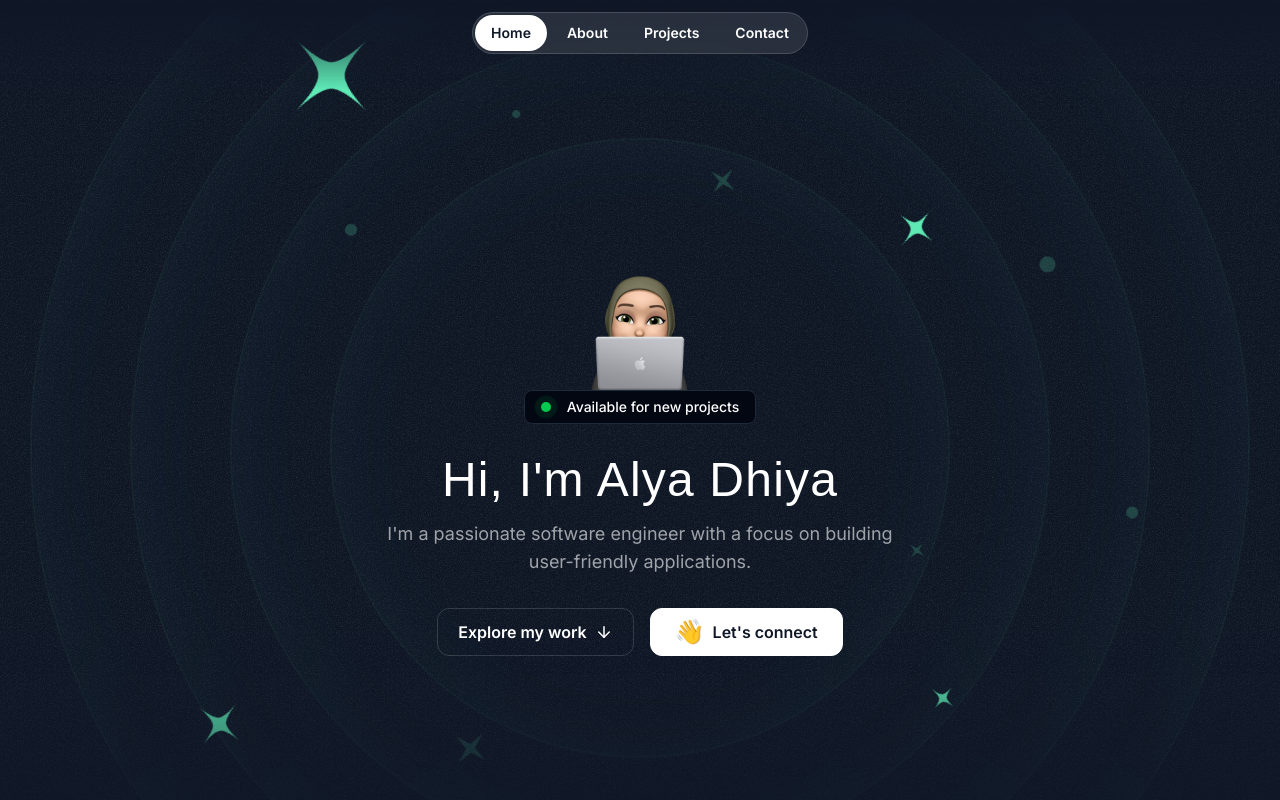
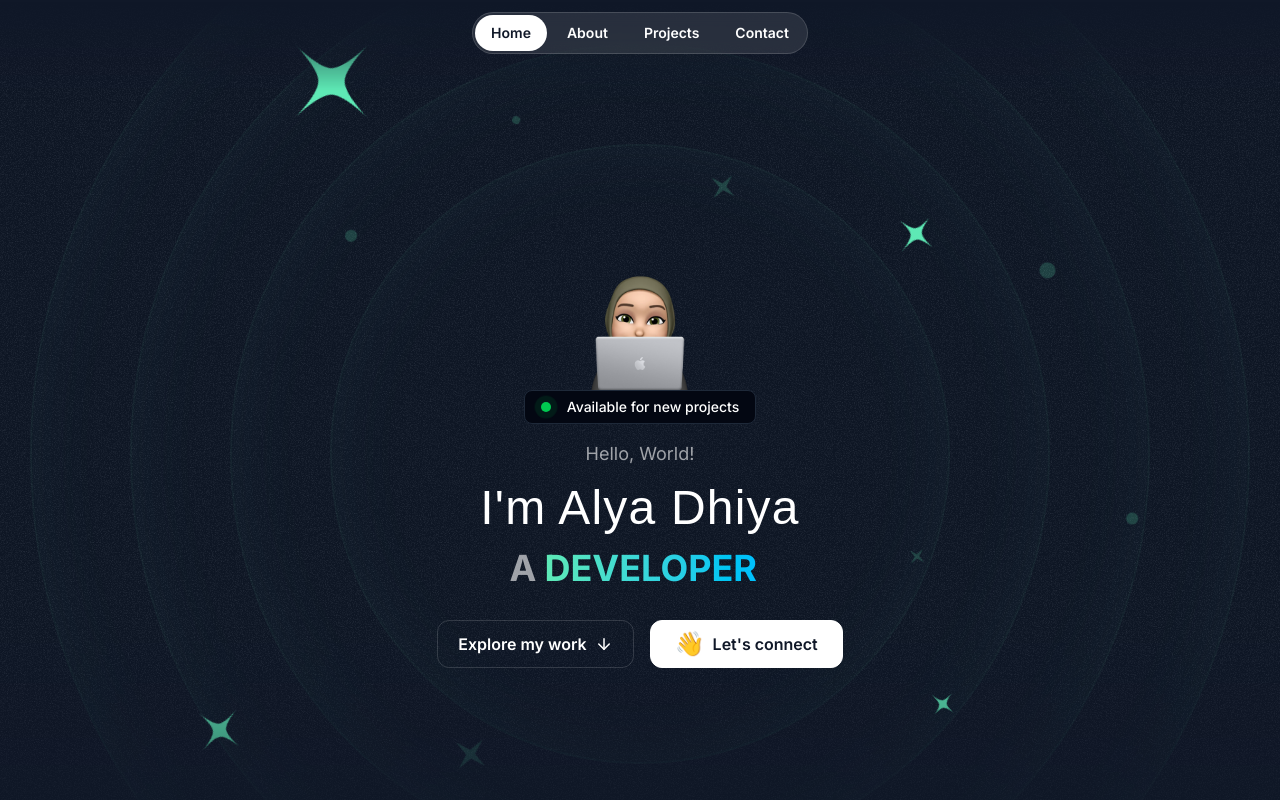
Before and after one commit to alyadyh/alyadyh.github.io, a Next.js app: page / in a window 1280 px wide. Shown: the top 800 px of the page. Built offline with nearby package versions, Linux system fonts and the light colour scheme; a web font is replaced by a local one.

Commit message:
fix: update hero info

```diff
--- a/package.json
+++ b/package.json
@@ -18,6 +18,7 @@
     "react": "19.1.0",
     "react-dom": "19.1.0",
     "react-icons": "^5.5.0",
+    "react-type-animation": "^3.2.0",
     "tailwind-merge": "^3.3.1"
   },
   "devDependencies": {
--- a/src/sections/Hero.tsx
+++ b/src/sections/Hero.tsx
@@ -1,7 +1,10 @@
+"use client"
+
 import Image from "next/image";
 import memojiImage from "../assets/images/memoji-computer.png";
 import { ArrowDown } from "lucide-react";
 import { HeroBackground } from "../components/HeroBackground";
+import { TypeAnimation } from "react-type-animation";
 
 export const HeroSection = () => {
   return (
@@ -28,13 +31,37 @@ export const HeroSection = () => {
           </div>
 
           <div className="max-w-lg mx-auto">
-            <h1 className="text-3xl md:text-5xl font-serif text-center mt-8 tracking-wide">
-              Hi, I&apos;m Alya Dhiya
-            </h1>
             <p className="mt-4 text-center text-white/60 md:text-lg">
-              I&apos;m a passionate software engineer with a focus on building
-              user-friendly applications.
+              Hello, World!
             </p>
+            <div className="flex flex-col gap-2 md:gap-4 mt-4">
+              <h1 className="text-3xl md:text-5xl font-serif text-center tracking-wide">
+                I&apos;m Alya Dhiya
+              </h1>
+              <div className="text-2xl md:text-4xl text-center uppercase font-bold">
+                <span className="text-white/60 mr-2">a</span>
+                <TypeAnimation
+                  sequence={[
+                    "Developer",
+                    2000,
+                    "Designer",
+                    2000,
+                  ]}
+                  wrapper="span"
+                  speed={50}
+                  repeat={Infinity}
+                  className="bg-gradient-to-r from-emerald-300 to-sky-400 text-center text-transparent bg-clip-text"
+                />
+              </div>
+            </div>
+            {/* <motion.div
+              variants={fadeIn("up", 0.3)}
+              initial="hidden"
+              whileInView="show"
+              viewport={{ once: false, amount: 0.7 }}
+              className="mb-8 text-[25px] lg:text-[60px] font-secondary font-semibold uppercase leading-[1]"
+            >
+            </motion.div> */}
           </div>
 
           <div className="flex flex-col md:flex-row justify-center items-center mt-8 gap-4">
```
Also changed, not shown: 1 other file (tests, documents, lock files or other folders).
